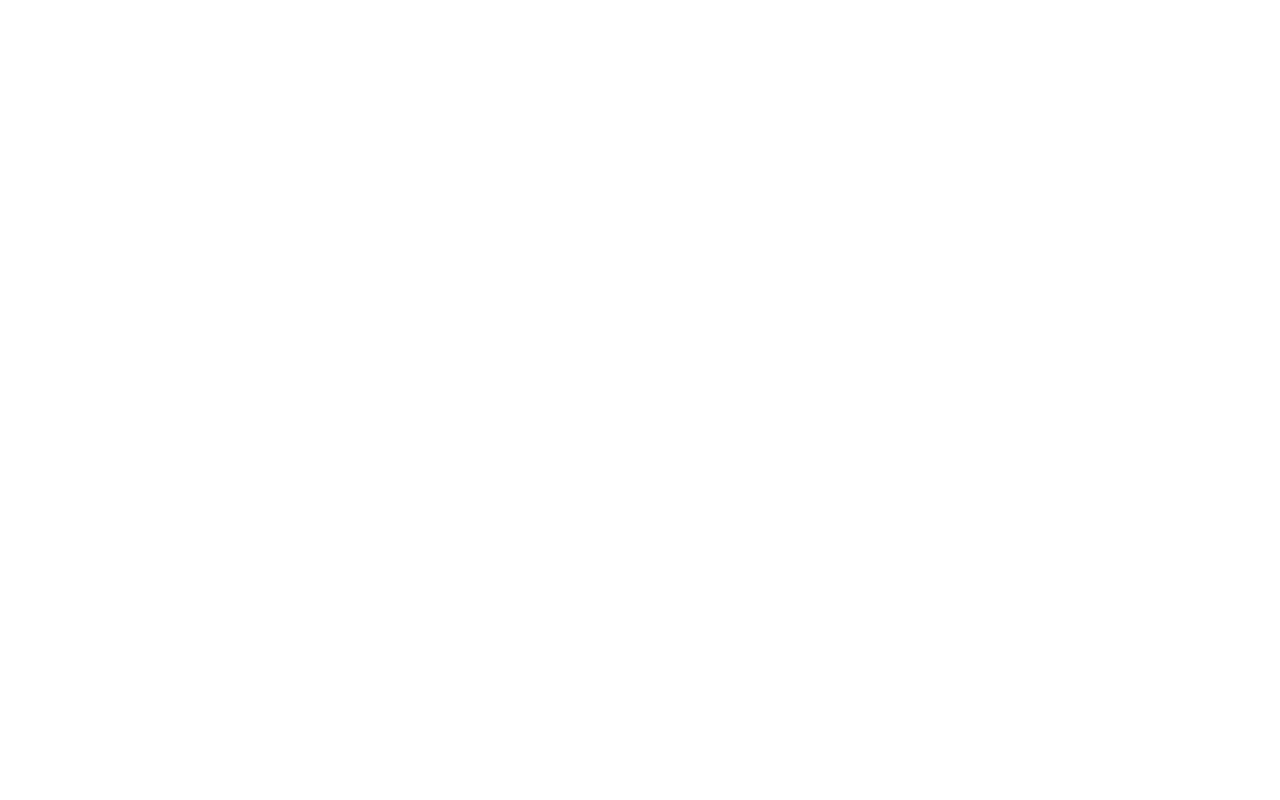
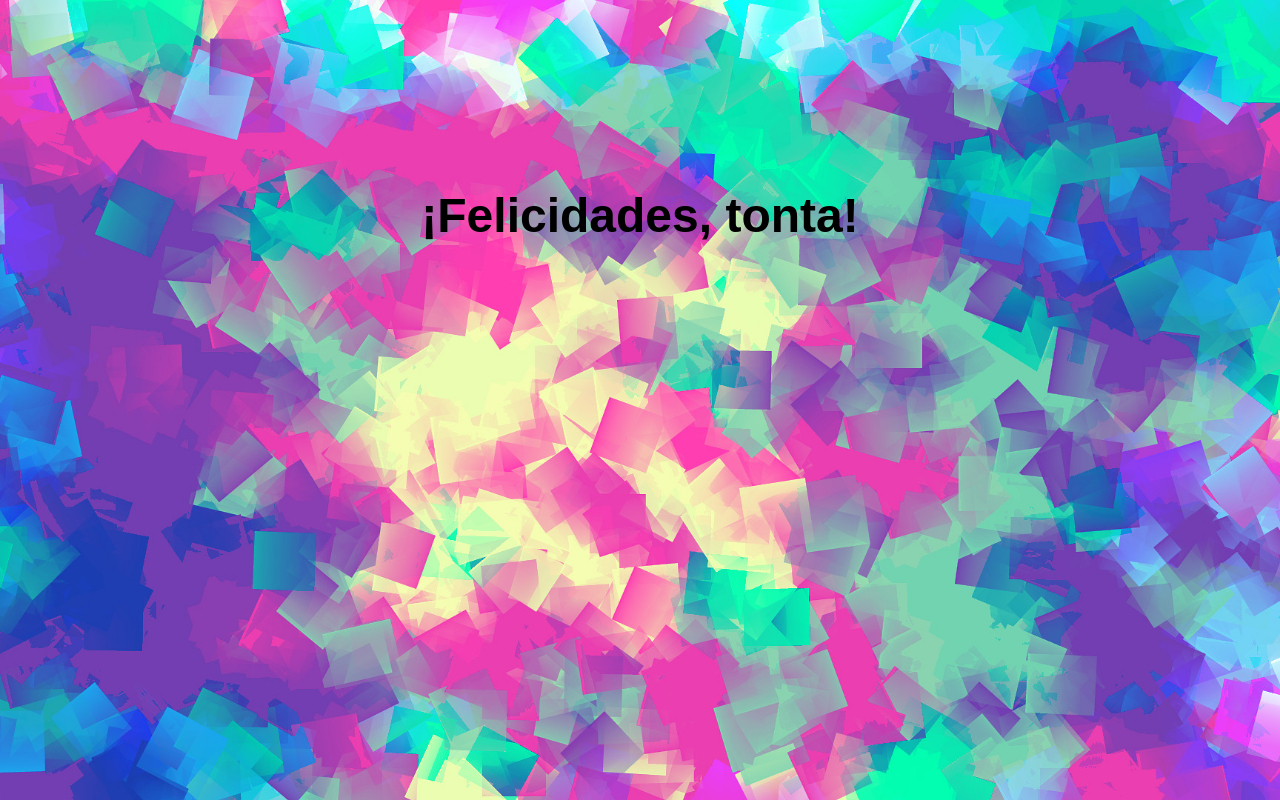
Before and after one commit to King0292/King0292.github.io, a plain HTML site: page index.html in a window 1280 px wide. Drawn offline with Linux system fonts and the light colour scheme.

Commit message:
Update index.html

```diff
--- a/index.html
+++ b/index.html
@@ -4,12 +4,12 @@
     <title>Felicidades, tonta</title>
     <style>
       body {
-        background-image: url("testII\fondo.jpg");
+        background-image: url("fondo1.jpg");
         background-size: cover;
         background-repeat: no-repeat;
         background-position: center;
         background-attachment: fixed;
-        color: white;
+        color: black;
         font-family: Arial, sans-serif;
         text-align: center;
         padding-top: 200px;
```
